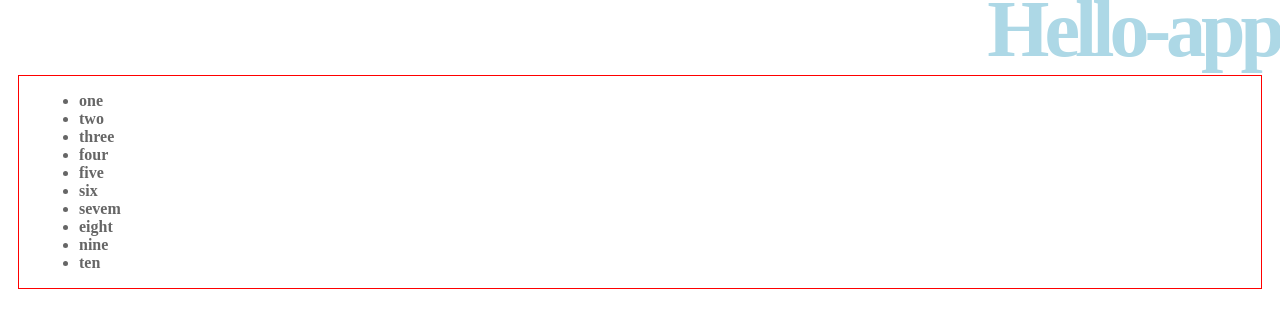
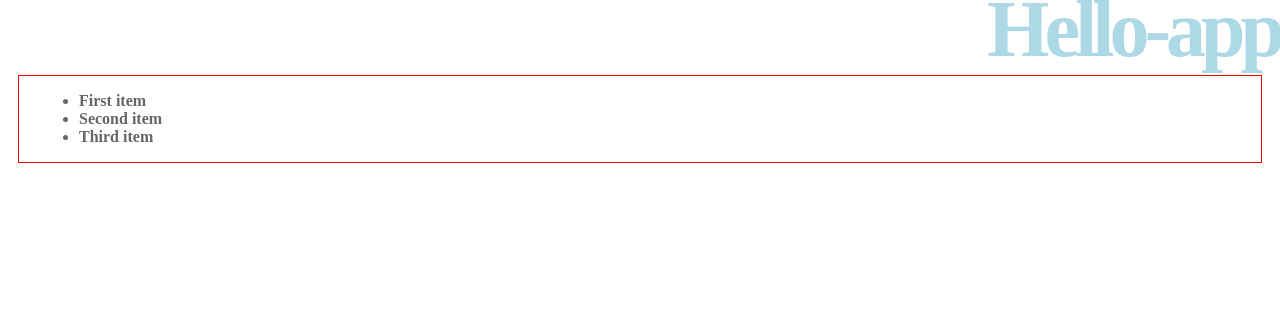
Before and after one commit to Serizawa1994/angular-study, an Angular app: page / in a window 1280 px wide. Shown: the top 328 px of the page. Built offline with nearby package versions, Linux system fonts and the light colour scheme.

Commit message:
studying how to use [Emitter] on Angular

```diff
--- a/src/app/hello/hello.component.html
+++ b/src/app/hello/hello.component.html
@@ -1,4 +1,4 @@
 <div id="body">
     <h1>{{title}}</h1>
-    <app-message [content]="message"></app-message>
+    <app-message [content]="message" (action)="doClick($event)"></app-message>
 </div>
--- a/src/app/hello/hello.component.ts
+++ b/src/app/hello/hello.component.ts
@@ -9,13 +9,27 @@ import { Component, OnInit } from '@angular/core';
 export class HelloComponent implements OnInit {
 
   title:string;
-  message:string;
+  message:string[];
+  lastTarget:any;
+  lastColor:string;
 
   constructor() {}
 
   ngOnInit() {
     this.title = "Hello-app";
-    this.message = "one,two,three,four,five,six,sevem,eight,nine,ten";
+    this.message = ["First item", "Second item", "Third item"];
+  }
+
+  doClick(event){
+    if(this.lastTarget != null){
+      this.lastTarget.style.color = this.lastColor;
+      this.lastTarget.style.backgroundColor = "white";
+    }
+
+    this.lastTarget = event.target;
+    this.lastColor = event.target.style.color;
+    event.target.style.color = "white";
+    event.target.style.backgroundColor = "red";
   }
 
 }
--- a/src/app/message/message.component.html
+++ b/src/app/message/message.component.html
@@ -1,5 +1,5 @@
 <div class="container">
-    <ul (click)="doClick()">
-        <li class="message" *ngFor="let item of _content">{{item}}</li>
+    <ul>
+        <li class="message" (click)="doAction($event)" *ngFor="let item of content">{{item}}</li>
    </ul>
 </div>
--- a/src/app/message/message.component.ts
+++ b/src/app/message/message.component.ts
@@ -1,28 +1,21 @@
-import { Component, OnInit, Input } from '@angular/core';
+import { Component, OnInit, Input, Output, EventEmitter} from '@angular/core';
 
 @Component({
   selector: 'app-message',
   templateUrl: './message.component.html',
   styleUrls: ['./message.component.css']
 })
+
 export class MessageComponent implements OnInit {
-  private _content:string[];
+  @Input() content:string[];
+  @Output() action = new EventEmitter<MouseEvent>();
 
   constructor() { }
 
   ngOnInit() {}
 
-  @Input()
-  set content(msgs:string){
-    this._content = msgs.split(',');
-  }
-
-  get content(){
-    return this._content.join(',');
-  }
-
-  doClick(){
-    this._content.pop();
+  doAction(event){
+    this.action.emit(event);
   }
 
 }
```
